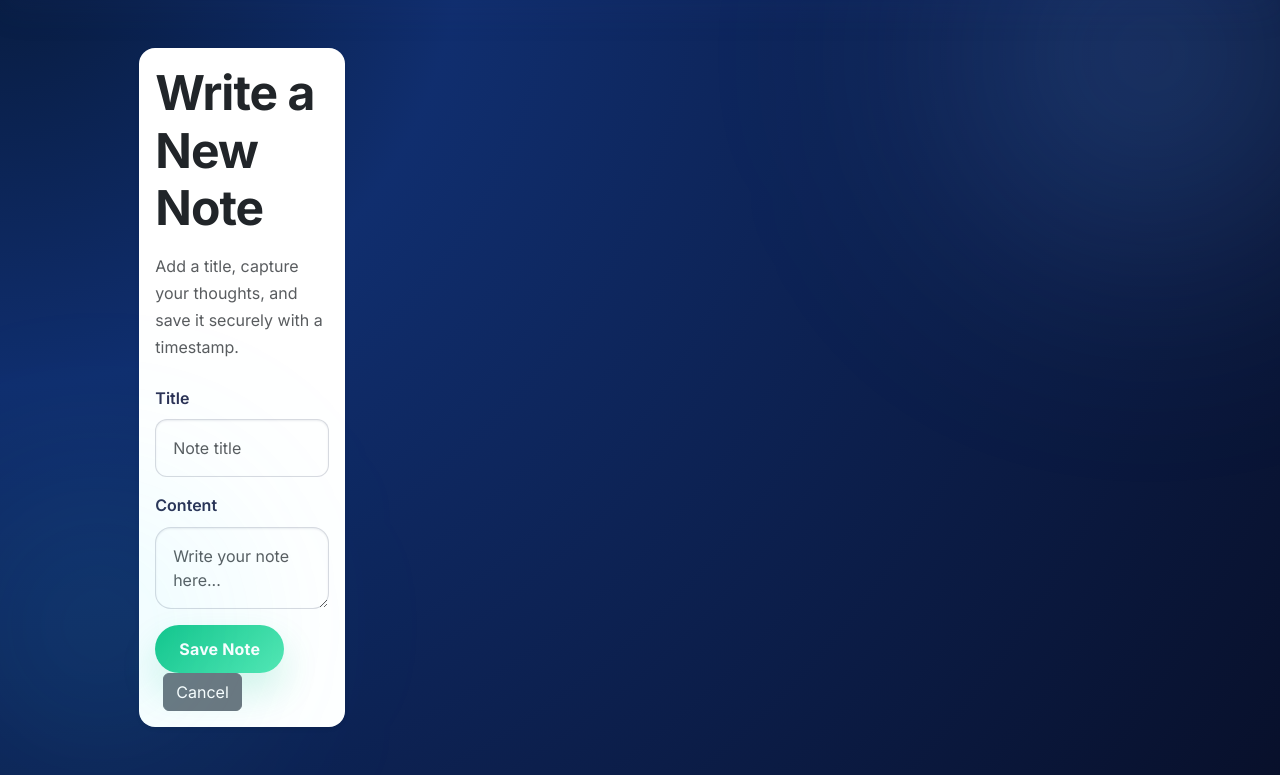
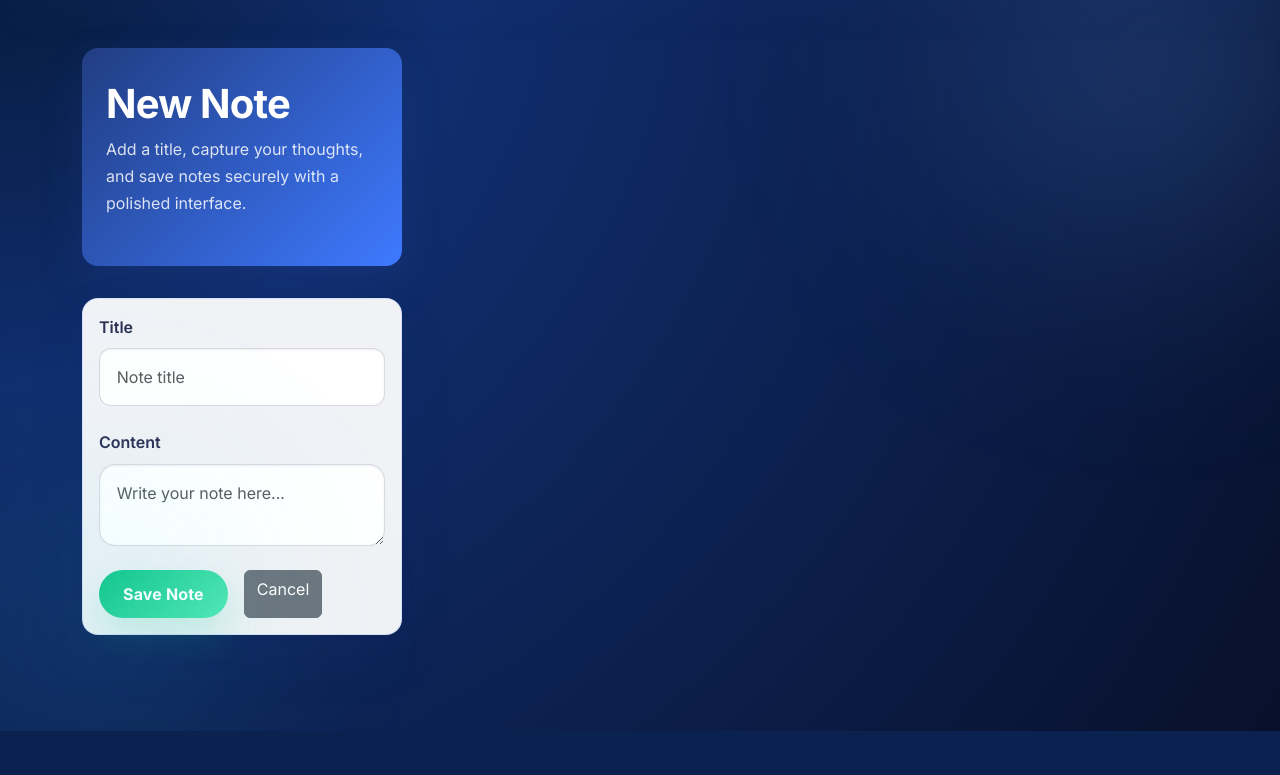
Before and after one commit to sidharth07-tech/Aura--Lock, a Flask app: template templates/note_editor.html in a window 1280 px wide. Shown: the part 75-850 px from the top of the page. After the commit the page ends 806 px from the top, so only its background shows below. Run offline with Flask 3, Linux system fonts and the light colour scheme; the template is opened without the code that fills it, so the values that code supplies are empty.

Commit message:
Update note_editor.html

```diff
--- a/templates/note_editor.html
+++ b/templates/note_editor.html
@@ -1,25 +1,29 @@
 {% extends "layout.html" %}
 {% block content %}
-<div class="row justify-content-center">
-  <div class="col-lg-8">
-    <div class="card shadow-sm">
+<div class="page-banner page-banner-small">
+  <div>
+    <h1 class=\"text-gradient-primary text-shadow-soft\">{{ note.title if note else 'New Note' }}</h1>
+    <p class="hero-subtitle">Add a title, capture your thoughts, and save notes securely with a polished interface.</p>
+  </div>
+</div>
+<div class="page-body">
+  <div class="card card-surface">
     <div class="card-body">
-        <h2 class="card-title mb-3">Write a New Note</h2>
-        <p class="text-muted mb-4">Add a title, capture your thoughts, and save it securely with a timestamp.</p>
       <form method="post" action="{{ url_for('save_note') }}">
-          <div class="mb-3">
+        <div class="form-group mb-4">
           <label class="form-label">Title</label>
           <input type="text" name="title" class="form-control" placeholder="Note title" value="{{ note.title if note else '' }}" required>
         </div>
-          <div class="mb-3">
+        <div class="form-group mb-4">
           <label class="form-label">Content</label>
           <textarea name="content" class="form-control note-textarea" placeholder="Write your note here..." required>{{ note.content if note else '' }}</textarea>
         </div>
+        <div class="d-flex gap-3 flex-wrap">
           <button type="submit" class="btn btn-success">Save Note</button>
-          <a class="btn btn-secondary ms-2" href="{{ url_for('dashboard') }}">Cancel</a>
+          <a class="btn btn-secondary" href="{{ url_for('dashboard') }}">Cancel</a>
+        </div>
       </form>
     </div>
   </div>
 </div>
-</div>
 {% endblock %}
```
Lines whose indentation alone changed are shown as unchanged.
